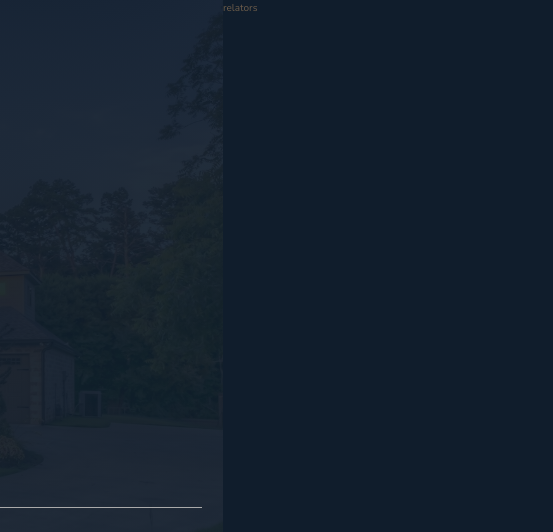
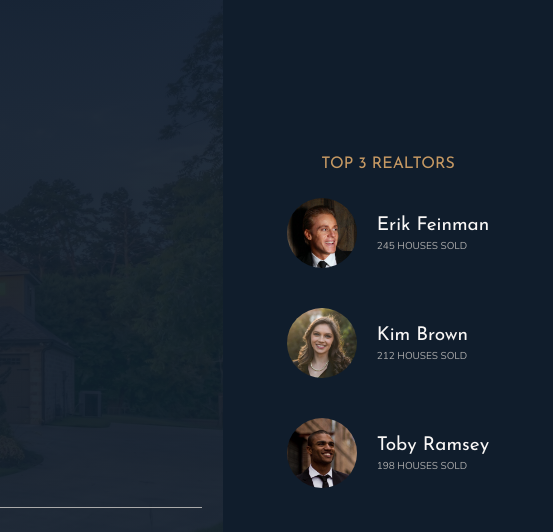
Before and after one commit to shubhamthedev/Nexter, a website: page index.html in a window 1280 px wide. Shown: the top 532 px of the page, 727-1280 px from the left. Drawn offline with nearby package versions, Linux system fonts and the light colour scheme.

Commit message:
Realtors section completed

```diff
--- a/index.html
+++ b/index.html
@@ -29,7 +29,28 @@
         <img src="img/logo-bi.png" alt="Business insider logo" />
       </div>
     </header>
-    <div class="realtors">relators</div>
+    <div class="realtors">
+      <h3 class="heading-3">Top 3 realtors</h3>
+      <div class="realtors__list">
+        <img src="img/realtor-1.jpeg" alt="Relator 1" class="realtors__img" />
+        <div class="realtors__details">
+          <h4 class="heading-4 heading-4--light">Erik Feinman</h4>
+          <p class="realtors__sold">245 houses sold</p>
+        </div>
+
+        <img src="img/realtor-2.jpeg" alt="Relator 2" class="realtors__img" />
+        <div class="realtors__details">
+          <h4 class="heading-4 heading-4--light">Kim Brown</h4>
+          <p class="realtors__sold">212 houses sold</p>
+        </div>
+
+        <img src="img/realtor-3.jpeg" alt="Relator 2" class="realtors__img" />
+        <div class="realtors__details">
+          <h4 class="heading-4 heading-4--light">Toby Ramsey</h4>
+          <p class="realtors__sold">198 houses sold</p>
+        </div>
+      </div>
+    </div>
     <section class="features">
       <div class="feature">
         <svg class="feature__icon">
--- a/sass/_realtors.scss
+++ b/sass/_realtors.scss
@@ -1,4 +1,31 @@
 .realtors {
   background-color: $color-secondary;
   grid-column: col-start 7 / full-end;
+  padding: 3rem;
+  display: grid;
+  grid-row-gap: 2rem;
+  justify-content: center;
+  align-content: center;
+  justify-items: center;
+
+  &__list {
+    display: grid;
+    grid-template-columns: min-content max-content;
+    grid-column-gap: 2rem;
+    grid-row-gap: 5vh;
+    align-items: center;
+  }
+
+  &__img {
+    width: 7rem;
+    height: 7rem;
+    border-radius: 50%;
+    display: block;
+  }
+
+  &__sold {
+    text-transform: uppercase;
+    color: $color-grey-light-2;
+    margin-top: -0.3rem;
+  }
 }
```
Also changed, not shown: css/style.css.
